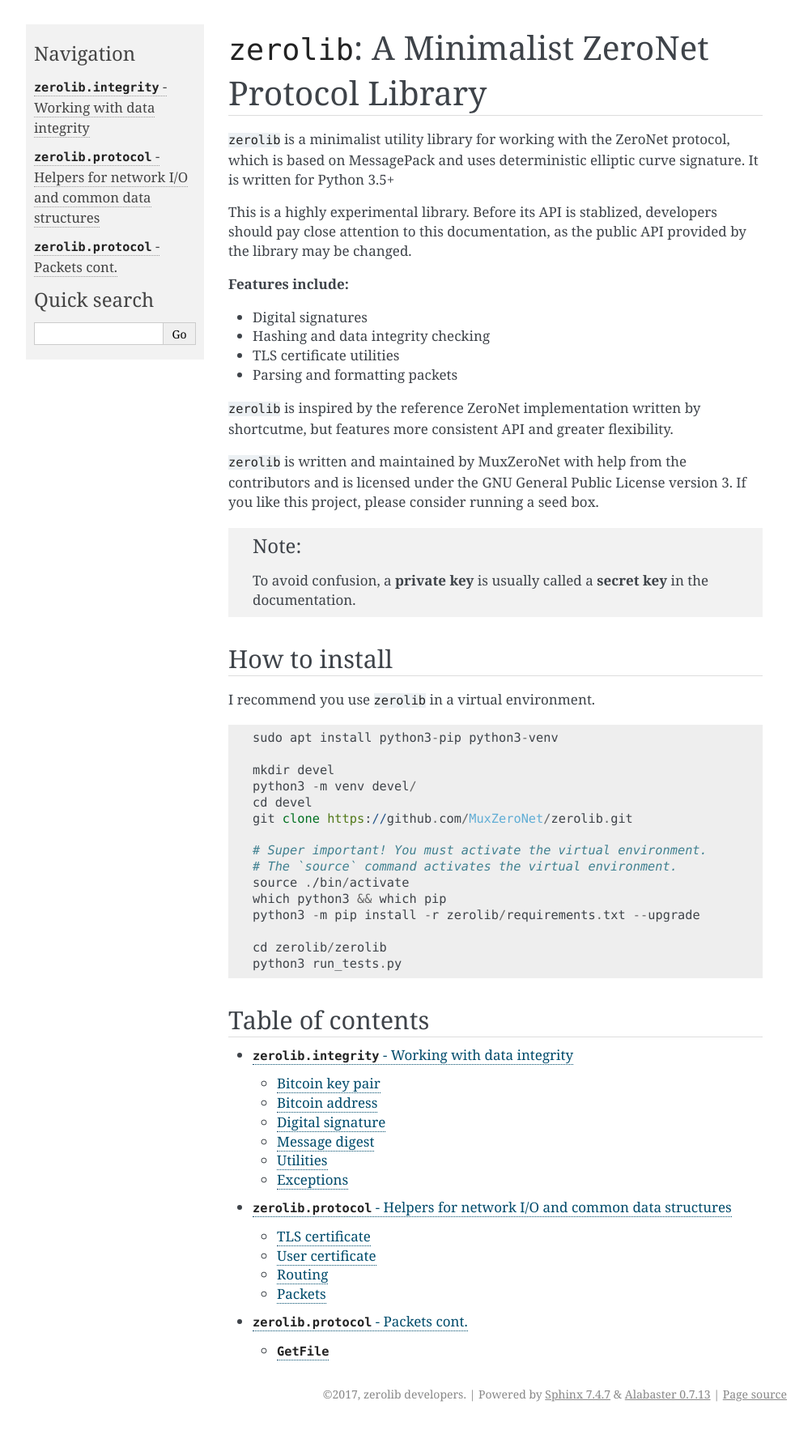
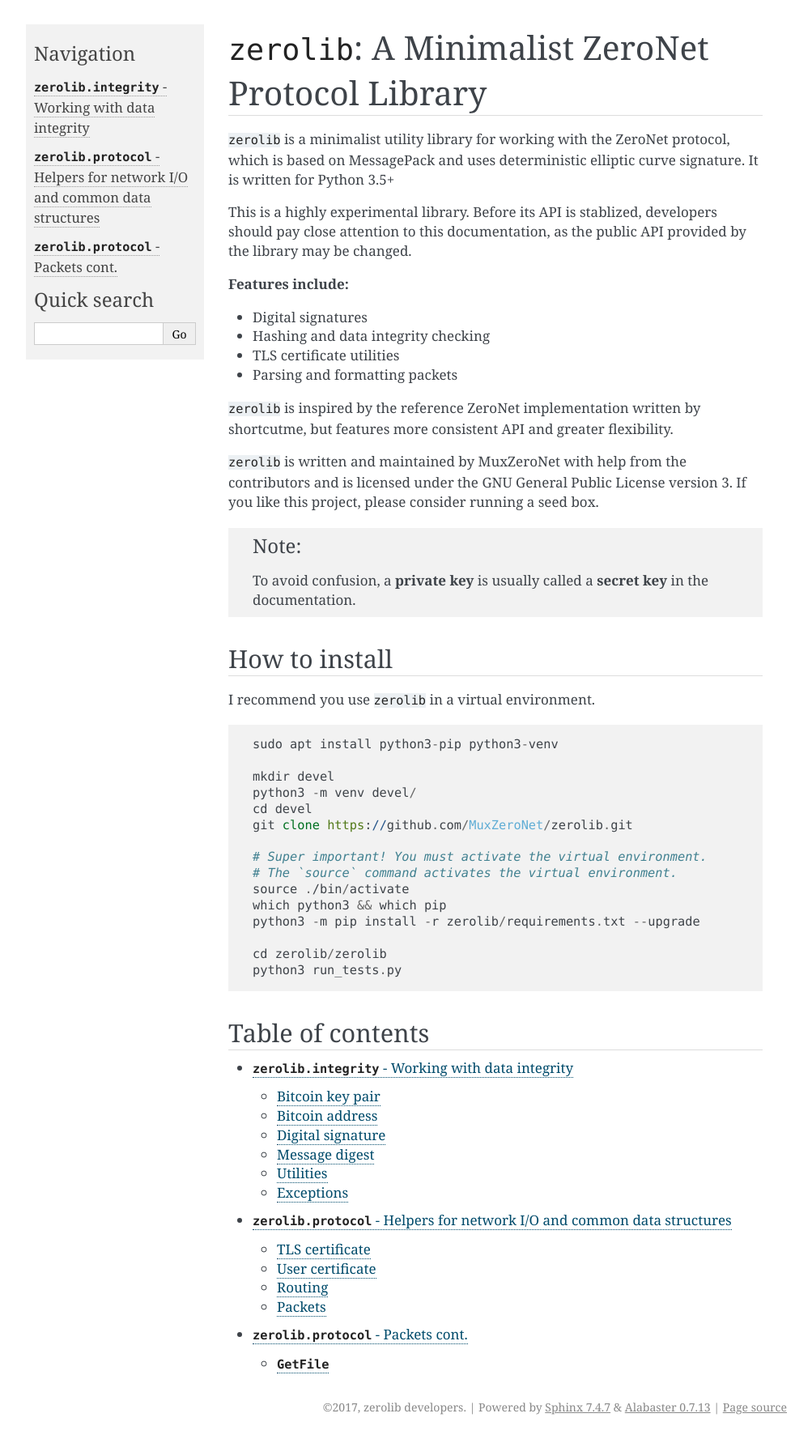
Before and after one commit to MuxZeroNet/zerolib, a Sphinx documentation site: the page built from docs/index.rst, in a window 1280 px wide. Shown: the whole page at 81% size, without its empty margins (138-1141 px from the left). Built offline with Sphinx 7.4.7, drawn with Linux system fonts in a browser that asks for light colours; formulas are drawn with MathJax 3; pages that are not in the unit, such as notebooks, are missing from menus.

Commit message:
Add code fence style

```diff
--- a/docs/_static/custom.css
+++ b/docs/_static/custom.css
@@ -34,6 +34,11 @@
     background-color: #F2F2F2;
 }
 
+pre {
+    background: #F2F2F2;
+    padding: 15px 30px;
+}
+
 /* ad */
 .rtd-pro {
     opacity: 0.2;
```
